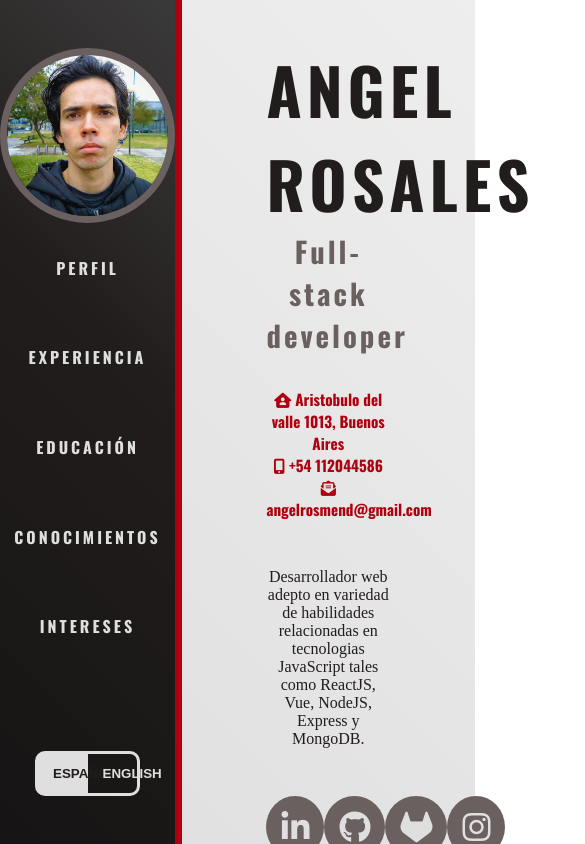
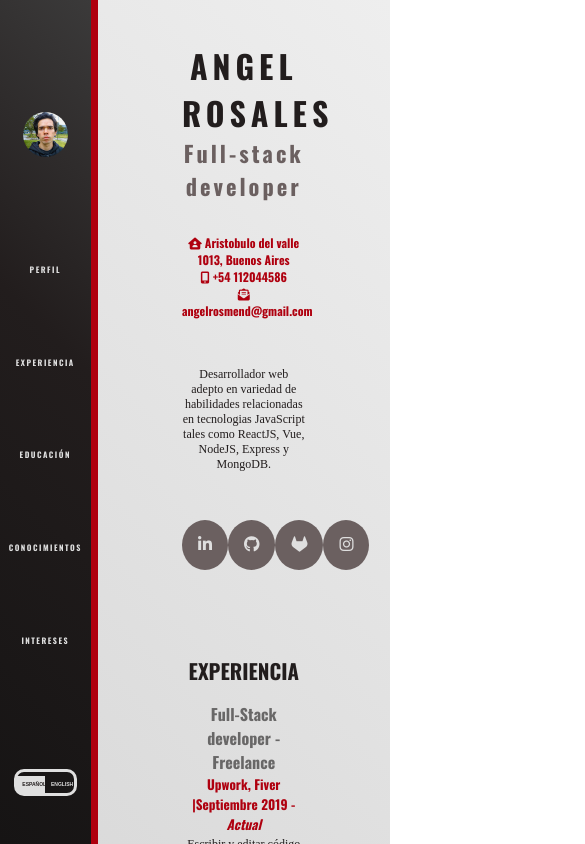
Before and after one commit to angelrosmend/CV-react, a React (Create React App) app: page / in a window 390 px wide. Shown: the top 844 px of the page, 585 px wide, since content can reach past the window. Built offline with nearby package versions, Linux system fonts and the light colour scheme.

Commit message:
fixing responsive layout

```diff
--- a/src/components/switch.styles.css
+++ b/src/components/switch.styles.css
@@ -10,7 +10,7 @@ button{
     width: 50%;
     border: none;
     font-weight: bold;
-    padding: 12px 15px;
+    padding: 10%;
     text-transform: uppercase;
     cursor: pointer;
 }
@@ -23,3 +23,14 @@ button{
     background: transparent;
     color: var(--mainWhite);
 }
+
+
+@media screen and (max-width: 600px) {
+    .switch{
+        width: 70%;
+    }
+    .on, .off {
+        font-size: 5px;
+        text-align: center;
+    }
+  }
--- a/src/context/LanguageContext.js
+++ b/src/context/LanguageContext.js
@@ -1,4 +1,4 @@
-import React,{useState, createContext, useContext} from 'react'
+import React,{useState, useEffect,createContext} from 'react'
 import en from '../languages/en.json'
 import es from '../languages/es.json'
 
@@ -7,15 +7,21 @@ export const LanguageContext = createContext()
 export const LanguageProvider = (props) => {
     const [language, setLanguage] = useState(es)
     const [clicked, setClicked] = useState(false)
+    const localData = localStorage.getItem('lang');
 
     const selectEsp = () => {
         setLanguage(es)
         setClicked(false)
     }
+
     const selectEng = () => {
         setLanguage(en)
         setClicked(true)
     }
+
+    useEffect(() => {
+        window.localStorage.setItem('lang', JSON.stringify(language))
+    }, [language])
 
     return(
         <LanguageContext.Provider value={{language,clicked, selectEsp, selectEng}}>
--- a/src/index.css
+++ b/src/index.css
@@ -17,8 +17,21 @@ html {
   scroll-behavior: smooth;
 }
 
+@media screen and (max-width: 600px) {
+  .home{
+    max-width: 100vw;
+    height: 100vh;
+  }
 
-code {
-  font-family: source-code-pro, Menlo, Monaco, Consolas, 'Courier New',
-    monospace;
+  .about h1 {
+    font-size: 2rem;
+  }
+  .about h3{
+    font-size: 1.4rem;
+  }
+
+  p{
+    font-size: 12px;
+  }
+
 }
--- a/src/languages/en.json
+++ b/src/languages/en.json
@@ -1,5 +1,3 @@
-
-
 {
    "about":{
     "name": "Angel Rosales",
--- a/src/languages/es.json
+++ b/src/languages/es.json
@@ -1,6 +1,5 @@
 {
    "about": {
-        "id": "perfil",
         "name": "Angel Rosales",
         "title": "Full-stack developer",
         "addrese": "Aristobulo del valle 1013, Buenos Aires",
--- a/src/layout/form/About.jsx
+++ b/src/layout/form/About.jsx
@@ -19,16 +19,16 @@ function About(props) {
 
             <ul className="contact">
                 <li className="icon">
-                    <a className="contact-icon" href="https://www.linkedin.com/in/angelrosmend" target='_blank' ><i  className="fab fa-linkedin-in"></i></a>
+                    <a className="contact-icon" href="https://www.linkedin.com/in/angelrosmend" target='_blank' rel="noopener noreferrer" ><i  className="fab fa-linkedin-in"></i></a>
                 </li>
                 <li className="icon">
-                <a a className="contact-icon" href="https://github.com/angelrosmend" target='_blank'><i className="fab fa-github"></i></a>
+                <a className="contact-icon" href="https://github.com/angelrosmend" target='_blank' rel="noopener noreferrer"><i className="fab fa-github"></i></a>
                 </li>
                 <li className="icon">
-                    <a className="contact-icon" href="https://gitlab.com/angelrosmend" target='_blank'><i className="fab fa-gitlab"></i></a>
+                    <a className="contact-icon" href="https://gitlab.com/angelrosmend" target='_blank' rel="noopener noreferrer"><i className="fab fa-gitlab"></i></a>
                 </li>
                 <li className="icon">
-                <a className="contact-icon" href="https://www.instagram.com/angelrosmend" target='_blank'><i className="fab fa-instagram"></i></a>
+                <a className="contact-icon" href="https://www.instagram.com/angelrosmend" target='_blank' rel="noopener noreferrer"><i className="fab fa-instagram"></i></a>
                 </li>
             </ul>
         </div>
--- a/src/layout/form/form.styles.css
+++ b/src/layout/form/form.styles.css
@@ -3,7 +3,7 @@
 /*FORM*/
 .form-wrapper{
     background: var(--grdWhite);
-    width: 75%;
+    max-width: 75%;
 }
 .info p, .box p{
     color: var(--mainBlack);
@@ -25,10 +25,9 @@ h1{
     font-family: 'Oswald', sans-serif;
     color: var(--mainBlack);
     text-transform: uppercase;
-
 }
 .info h5{
-    font-size: 0.95rem;
+    font-size: 1rem;
 }
 .info p{
     margin-top: 3rem;
@@ -60,9 +59,6 @@ h5{
     color: var(--mainRed);
 }
 
-
-
-
 .contact{
     margin-top: 3rem;
     display: flex;
@@ -70,7 +66,7 @@ h5{
 }
 
 .icon{
-    padding: 15px;
+    padding: 1rem;
     border-radius: 50%;
     background-color:var(--mainGrey);
     transition: 0.5s ease;
@@ -97,3 +93,18 @@ h5{
     color: var(--mainRed);
     font-size: 4rem;
 }
+
+
+@media screen and (max-width: 600px) {
+    h4, .info .box h5, .skills-icon i, .contact-icon i{
+      font-size: inherit;
+    }
+
+    h2{
+        font-size: 1.3rem;
+    }
+
+    .info h5{
+        font-size: 12px;
+    }
+  }
--- a/src/layout/home/Home.jsx
+++ b/src/layout/home/Home.jsx
@@ -1,4 +1,4 @@
-import React, { Fragment } from 'react'
+import React from 'react'
 import './home.styles.css'
 import Nav from '../nav/Nav'
 import Form from '../form/Form'
--- a/src/layout/home/home.styles.css
+++ b/src/layout/home/home.styles.css
@@ -1,7 +1,7 @@
 
 .home{
     display: flex;
-    width: 100%;
+    max-width: 100%;
     height: 100%;
     flex-direction: row;
 }
--- a/src/layout/nav/Nav.jsx
+++ b/src/layout/nav/Nav.jsx
@@ -11,7 +11,7 @@ const Nav = () => {
     return (
         <div className='nav'>
             <figure className='photo'>
-                <img src={photo}/>
+                <img alt="" src={photo}/>
             </figure>
             <ul className='links'>
                {navlinks.map( navlink => {
--- a/src/layout/nav/nav.styles.css
+++ b/src/layout/nav/nav.styles.css
@@ -17,9 +17,9 @@
     flex: 1.5;
 }
 .photo img{
-    width: 175px;
+    width: 50%;
     border-radius: 50%;
-    border: 7px solid var(--mainGrey);
+    border: 0.5rem solid var(--mainGrey);
     margin: auto;
 }
 .links{
@@ -29,7 +29,7 @@
     display: flex;
     justify-content: space-around;
     flex-direction: column;
-    margin-bottom: 5rem;
+    margin-bottom: 10vh;
 }
 li{
     list-style: none;
@@ -37,16 +37,25 @@ li{
 }
 .link a{
     font-family: 'Oswald', sans-serif;
-    letter-spacing: 3px;
+    letter-spacing: 1.5px;
     text-decoration: none;
     color: var(--mainWhite);
     font-size: 1rem;
     text-transform: uppercase;
     cursor: pointer;
-
 }
 
 .link a:hover{
     color: var(--mainGrey);
 
 }
+
+
+@media screen and (max-width: 600px) {
+    .link a {
+        font-size: 0.5rem;
+    }
+    .photo img{
+        border: 0.2rem;
+    }
+  }
```
Also changed, not shown: package.json (+6 -1 lines), 1 other file (tests, documents, lock files or other folders).
